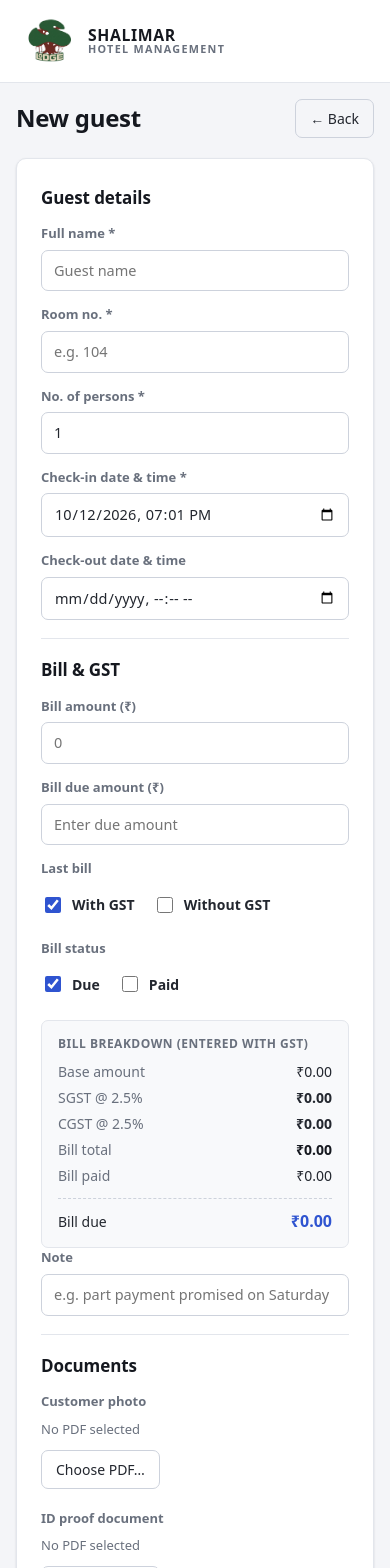
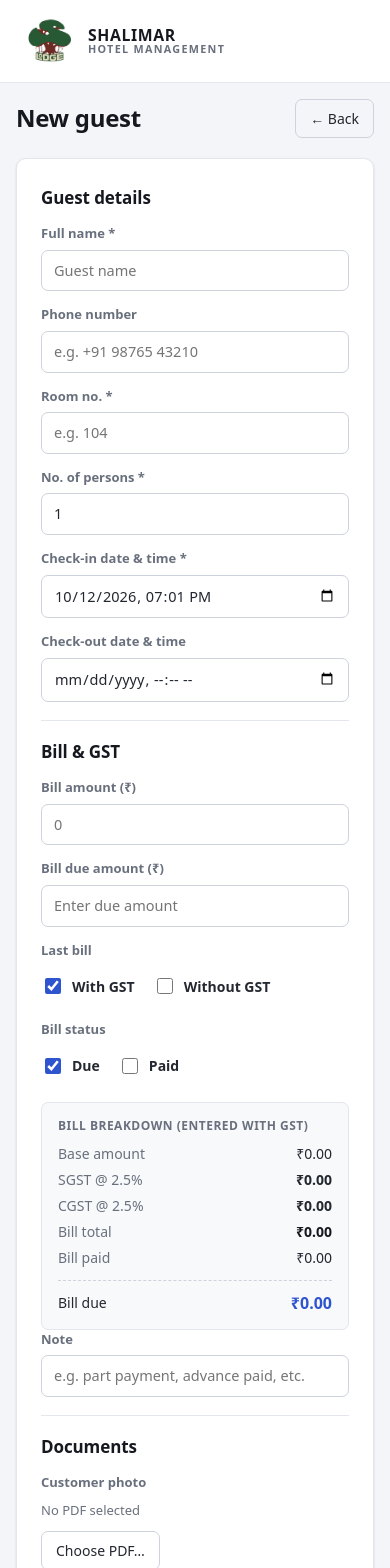
Before and after one commit to r-sain/hotel-management, a React (Vite) app: page /guests/new in a window 390 px wide. Shown: the top 1568 px of the page. Built offline with nearby package versions, Linux system fonts and the light colour scheme.

Commit message:
Add guest phone number

```diff
--- a/src/pages/BillInvoice.jsx
+++ b/src/pages/BillInvoice.jsx
@@ -291,7 +291,7 @@ export default function BillInvoice() {
                   className="input"
                   value={form.bill_due_note}
                   onChange={set('bill_due_note')}
-                  placeholder="e.g. part payment promised on Saturday"
+                  placeholder="e.g. part payment, advance paid, etc."
                 />
               </label>
             </div>
@@ -337,6 +337,9 @@ export default function BillInvoice() {
               <strong>{guest.name}</strong>
               <div className="invoice-party-meta">
                 <span>Room {guest.room_no}</span>
+                {guest.phone && (
+                  <a href={`tel:${guest.phone}`}>{guest.phone}</a>
+                )}
                 <span>·</span>
                 <span>
                   {guest.no_of_persons}{' '}
--- a/src/pages/GuestDetail.jsx
+++ b/src/pages/GuestDetail.jsx
@@ -136,6 +136,14 @@ export default function GuestDetail() {
           </div>
 
           <dl className="detail-facts">
+            <dt>Phone</dt>
+            <dd>
+              {guest.phone ? (
+                <a href={`tel:${guest.phone}`}>{guest.phone}</a>
+              ) : (
+                '—'
+              )}
+            </dd>
             <dt>Persons</dt>
             <dd>{guest.no_of_persons}</dd>
             <dt>Check-in</dt>
--- a/src/pages/GuestForm.jsx
+++ b/src/pages/GuestForm.jsx
@@ -10,6 +10,7 @@ import BillBreakdown, {
 
 const emptyForm = () => ({
   name: '',
+  phone: '',
   room_no: '',
   no_of_persons: '1',
   checkin_at: nowLocal(),
@@ -51,6 +52,7 @@ export default function GuestForm() {
           const gstRate = Number(g.gst_rate) || 0;
           setForm({
             name: g.name,
+            phone: g.phone || '',
             room_no: g.room_no,
             no_of_persons: String(g.no_of_persons),
             checkin_at: g.checkin_at,
@@ -124,6 +126,7 @@ export default function GuestForm() {
       const enteredAmount = rupeesToPaise(form.last_bill_amount) ?? 0;
       const body = {
         name: form.name.trim(),
+        phone: form.phone.trim() || null,
         room_no: form.room_no.trim(),
         no_of_persons: Number(form.no_of_persons),
         checkin_at: form.checkin_at,
@@ -177,6 +180,17 @@ export default function GuestForm() {
                 onChange={set('name')}
                 placeholder="Guest name"
                 required
+              />
+            </label>
+            <label className="field">
+              <span className="field-label">Phone number</span>
+              <input
+                className="input"
+                type="tel"
+                autoComplete="tel"
+                value={form.phone}
+                onChange={set('phone')}
+                placeholder="e.g. +91 98765 43210"
               />
             </label>
             <label className="field">
@@ -324,7 +338,6 @@ export default function GuestForm() {
                 </label>
               </div>
             </div>
-
           </div>
 
           <div className="breakdown-box">
@@ -351,7 +364,7 @@ export default function GuestForm() {
                 className="input"
                 value={form.bill_due_note}
                 onChange={set('bill_due_note')}
-                placeholder="e.g. part payment promised on Saturday"
+                placeholder="e.g. part payment, advance paid, etc."
               />
             </label>
           </div>
```
Also changed, not shown: src/lib/api.js, 2 other files (tests, documents, lock files or other folders).
